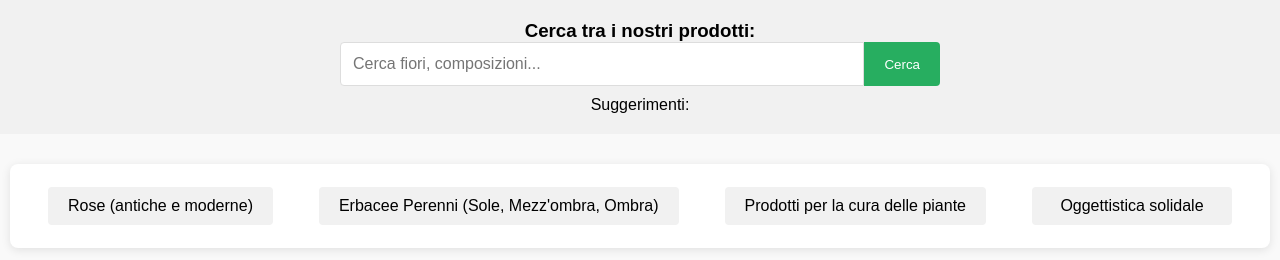
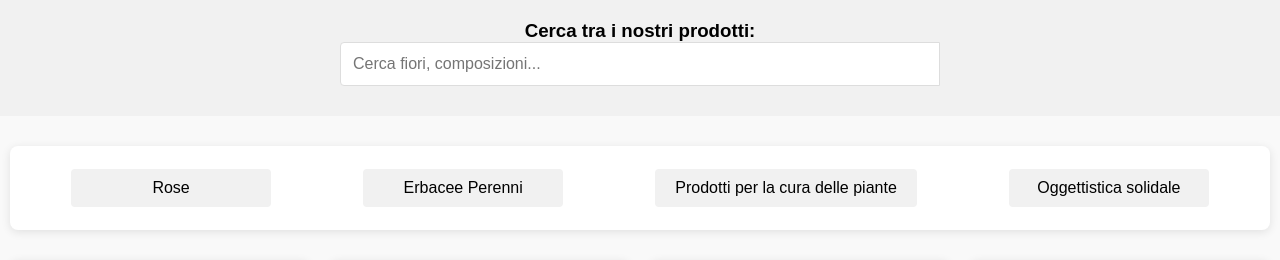
Before and after one commit to Pita-Sama/fioriRibelli, a PHP site: page /home.php in a window 1280 px wide. Shown: the part 62-322 px from the top of the page. Run offline with PHP 8.4, Linux system fonts and the light colour scheme.

Commit message:
Update home.php

```diff
--- a/home.php
+++ b/home.php
@@ -223,15 +223,13 @@
         <h3>Cerca tra i nostri prodotti:</h3>
         <div class="search-bar">
             <input type="text" id="txt1" placeholder="Cerca fiori, composizioni..." onkeyup="showHint(this.value)">
-            <button type="submit">Cerca</button>
         </div>
-        <p>Suggerimenti: <span id="txtHint"></span></p>
     </div>
 
     <main>
         <div class="categories">
-            <div class="category">Rose (antiche e moderne)</div>
-            <div class="category">Erbacee Perenni (Sole, Mezz'ombra, Ombra)</div>
+            <div class="category">Rose</div>
+            <div class="category">Erbacee Perenni</div>
             <div class="category">Prodotti per la cura delle piante</div>
             <div class="category">Oggettistica solidale</div>
         </div>
```
